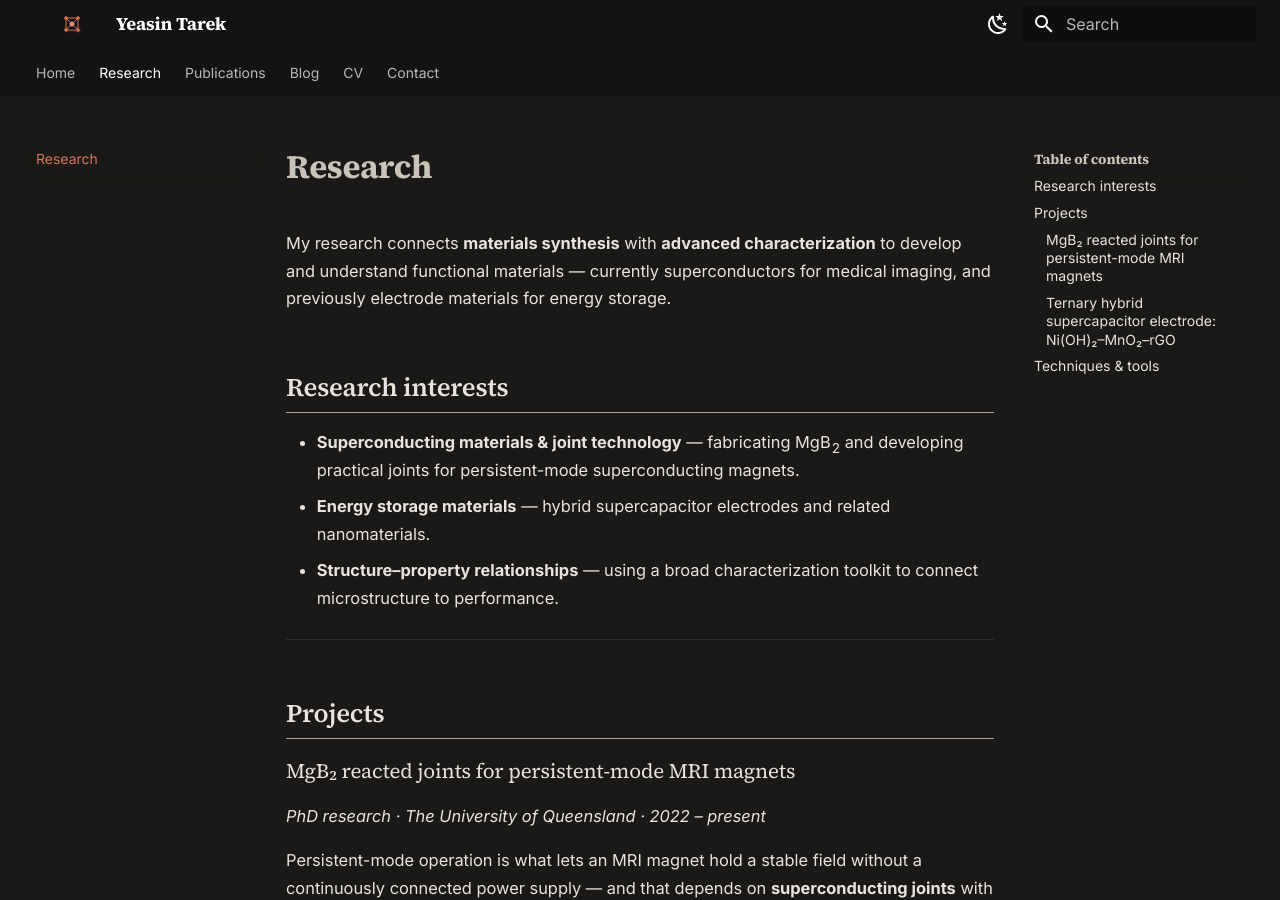
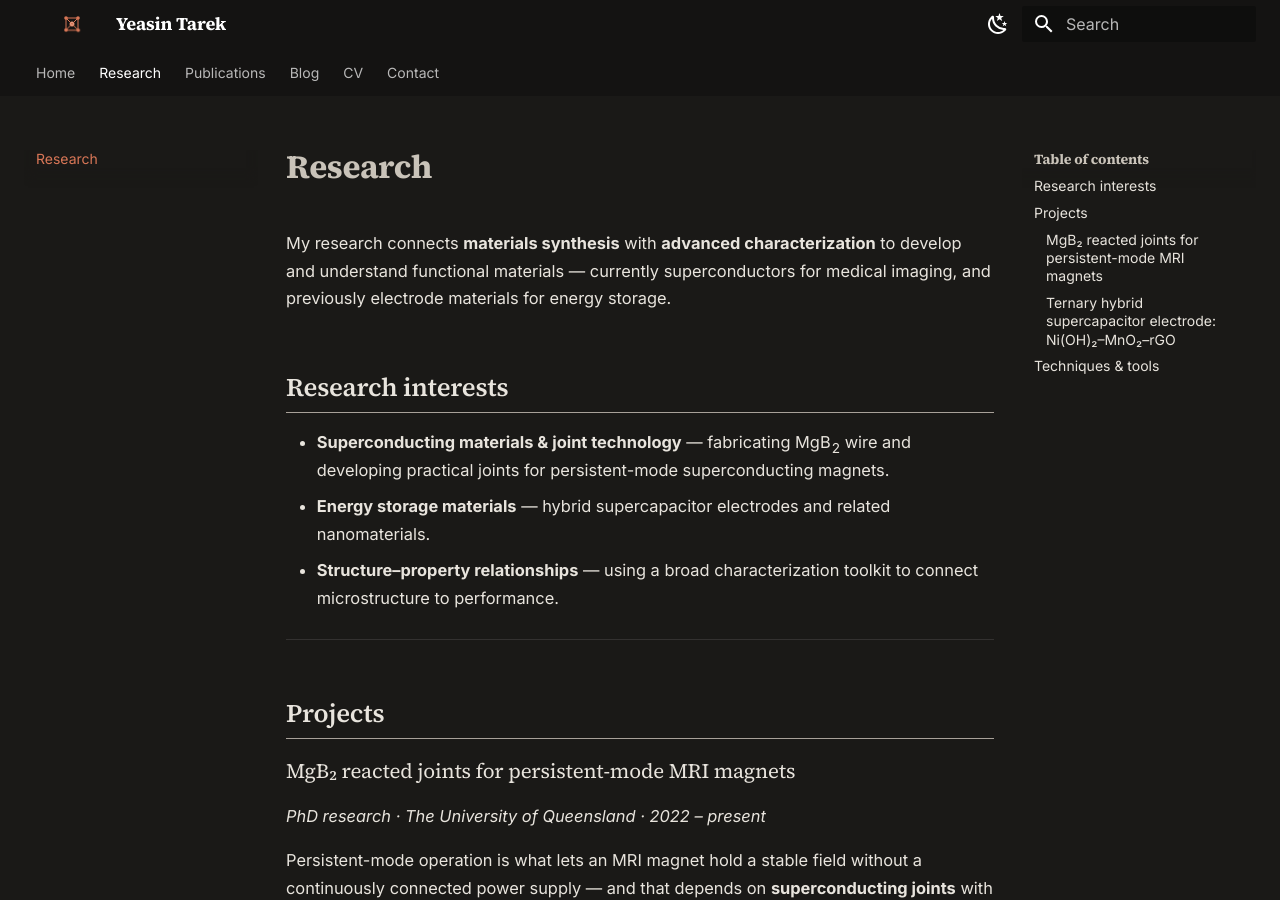
Before and after one commit to YATAREK/yeasintarek.me, an MkDocs documentation site: the page built from docs/research.md, in a window 1280 px wide and 900 px high. Built offline with MkDocs 1.6.1 and Material for MkDocs 9.7.7, drawn with Linux system fonts in a browser that asks for light colours; some of the changed lines change nothing that is shown.

Commit message:
Refine research interests and synthesis details
Updated the description of superconducting materials and added details on nanomaterial synthesis.

```diff
--- a/docs/research.md
+++ b/docs/research.md
@@ -6,7 +6,7 @@
 
 ## Research interests
 
-- **Superconducting materials & joint technology** — fabricating MgB<sub>2</sub> and
+- **Superconducting materials & joint technology** — fabricating MgB<sub>2</sub> wire and
   developing practical joints for persistent-mode superconducting magnets.
 - **Energy storage materials** — hybrid supercapacitor electrodes and related
   nanomaterials.
@@ -70,5 +70,5 @@
 
 === "Synthesis & processing"
 
-    - MgB<sub>2</sub> superconductor synthesis and reacted-joint fabrication
-    - Nanomaterial synthesis (hydroxide / oxide / rGO composites)
+    - MgB<sub>2</sub> superconductor synthesis and reacted-joint fabrication.
+    - Nanomaterial synthesis (Metal Oxides/hydroxides, Graphene), and electrode design.
```
